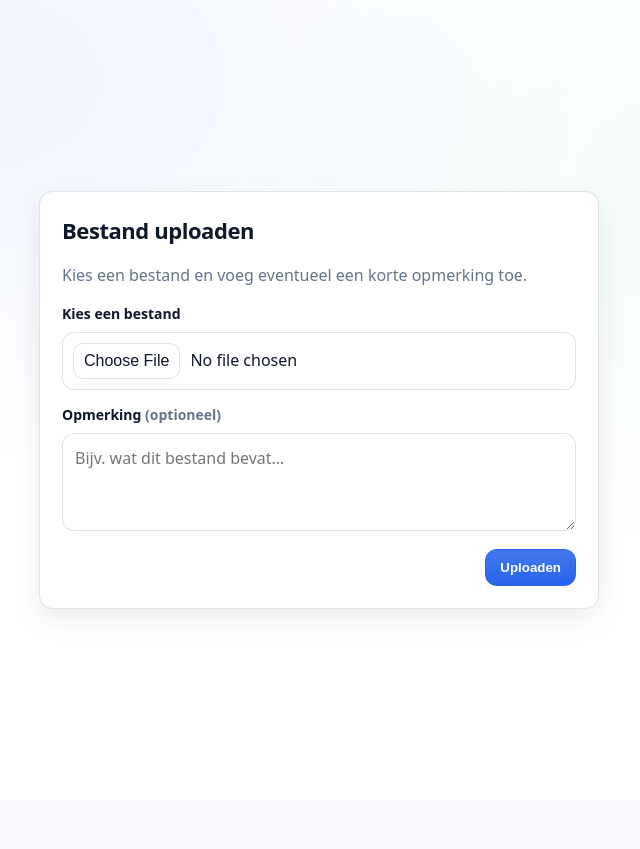
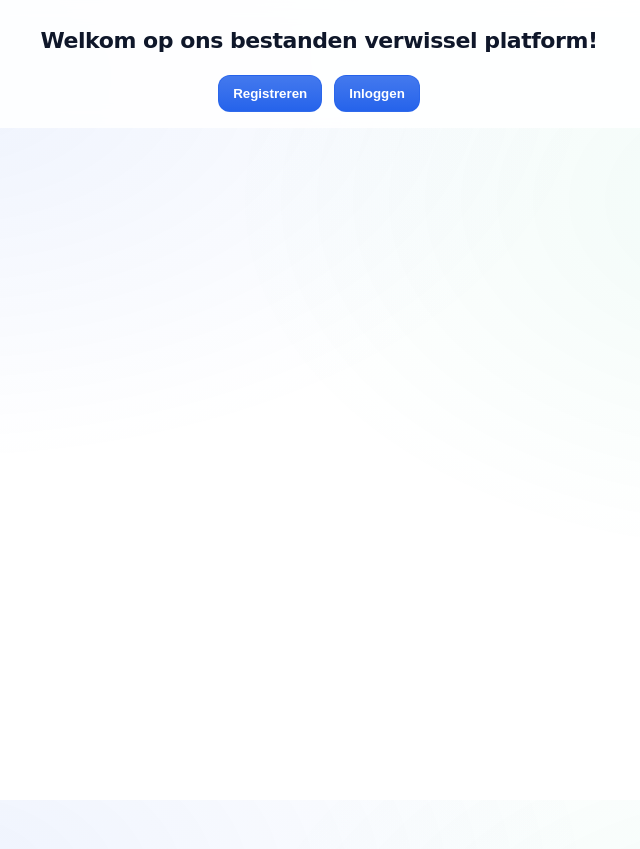
Before and after one commit to Conder65/CyberSecurity, a PHP site: page / in a window 1280 px wide. Shown: the top 849 px of the page, without its empty margins (321-961 px from the left). Before the commit the page ends 609 px from the top, so only its background shows below. Run offline with PHP 8.4, Linux system fonts and the light colour scheme.

Commit message:
Login, registreer toegevoegd en upload verschijnt na succes

```diff
--- a/index.php
+++ b/index.php
@@ -1,6 +1,11 @@
+<?php
+session_start();
+$isAuthenticated = isset($_SESSION['user']);
+?>
 <!DOCTYPE html>
 <html lang="en">
 <head>
+
     <meta charset="UTF-8">
     <meta name="viewport" content="width=device-width, initial-scale=1.0">
     <title>Bestand uploaden</title>
@@ -9,8 +14,58 @@
 </head>
 
 <body>
+  <script>
+    window.APP_AUTHENTICATED = <?php echo $isAuthenticated ? 'true' : 'false'; ?>;
+  </script>
+
+
+  <main class="login_homepage">
+    <h1 id="intro"> Welkom op ons bestanden verwissel platform! </h1>
+
+    <div class="auth-buttons">
+      <button class="button" id="register-button" type="button">Registreren</button>
+      <button class="button" id="login-button" type="button">Inloggen</button>
+    </div>
+    <div id="register-form" class="hidden">
+        <form action="app/controllers/registerController.php" method="post">
+
+            <label for="new-username">Gebruikersnaam:</label>
+            <input type="text" id="new-username" name="username" required>
+
+            <label for="new-password">Wachtwoord:</label>
+            <input type="password" id="new-password" name="password" required>
+
+            <label for="confirm-password">Bevestig wachtwoord:</label>
+            <input type="password" id="confirm-password" name="confirm_password" required>
+
+            <label for="email">E-mail:</label>
+            <input type="email" id="email" name="email" required>
+
+            <p>Upload of download:</p>
+            <input type="radio" id="upload" name="role" value="upload" required>
+            <label for="upload">Uploaden</label>
+            <input type="radio" id="download" name="role" value="download" required>
+            <label for="download">Downloaden</label>
+
+            <button type="submit" class="button" style="width: 100%;">Registreren</button>
+        </form>
+    </div>
+
+    <div id="login-form" class="hidden">
+
+            <form action="app/controllers/loginController.php" method="post">
+                <label for="username">Gebruikersnaam:</label>
+                <input type="text" id="username" name="username" required>
+
+                <label for="password">Wachtwoord:</label>
+                <input type="password" id="password" name="password" required>
+
+                <button type="submit">Inloggen</button>
+            </form>
+</main>
   <main class="page">
-    <section class="card" aria-labelledby="page-title">
+    <section id="upload-section" class="card" aria-labelledby="page-title">
+
       <header class="card__header">
         <h1 id="page-title">Bestand uploaden</h1>
         <p class="muted">Kies een bestand en voeg eventueel een korte opmerking toe.</p>
--- a/public/css/style.css
+++ b/public/css/style.css
@@ -52,25 +52,20 @@ body {
   min-height: 100%;
   display: grid;
   gap: 18px;
-  justify-content: center; /* center grid track(s) horizontally */
-  align-content: center; /* center cards vertically in the viewport */
-  justify-items: center; /* center items inside their grid cells */
+  justify-content: center;
+  align-content: center;
+  justify-items: center;
   padding: 28px 16px;
 }
 
-
-
 @media (min-width: 860px) {
   .page {
-    /* side-by-side layout; keep both cards centered overall */
     grid-auto-flow: column;
     grid-auto-columns: minmax(380px, 560px);
     align-items: start;
     justify-items: center;
   }
 }
-
-
 
 .card {
   width: min(560px, 100%);
@@ -86,7 +81,8 @@ body {
   margin-bottom: 16px;
 }
 
-h1, h2 {
+h1,
+h2 {
   margin: 0 0 6px 0;
   letter-spacing: -0.02em;
 }
@@ -98,7 +94,6 @@ h1 {
 h2 {
   font-size: 18px;
 }
-
 
 .muted {
   color: var(--muted);
@@ -132,7 +127,6 @@ textarea {
   outline: none;
   transition: border-color 120ms ease, box-shadow 120ms ease, background 120ms ease;
 }
-
 
 textarea {
   resize: vertical;
@@ -188,7 +182,7 @@ textarea:focus {
 
 .button:hover {
   filter: brightness(1.02);
-  box-shadow: 0 10px 18px rgba(37, 99, 235, 0.20);
+  box-shadow: 0 10px 18px rgba(37, 99, 235, 0.2);
 }
 
 .button:active {
@@ -200,6 +194,39 @@ textarea:focus {
   box-shadow: var(--ring);
 }
 
+.auth-buttons {
+  display: flex;
+  gap: 12px;
+  align-items: center;
+  justify-content: center;
+  margin-top: 12px;
+}
+
+#intro {
+  text-align: center;
+  font-family: "Comic Sans MS", "Comic Sans", cursive;
+}
+
+.login_homepage {
+  position: sticky;
+  top: 0;
+  z-index: 10;
+  width: 100%;
+  padding: 24px 16px 16px;
+  display: flex;
+  flex-direction: column;
+  align-items: center;
+  background: color-mix(in srgb, var(--bg) 85%, transparent);
+  backdrop-filter: blur(10px);
+}
+
+
+
+
+.hidden {
+  display: none !important;
+}
+
 @media (prefers-reduced-motion: reduce) {
   * {
     transition: none !important;
```
Also changed, not shown: public/js/script.js (+50 -0 lines).
